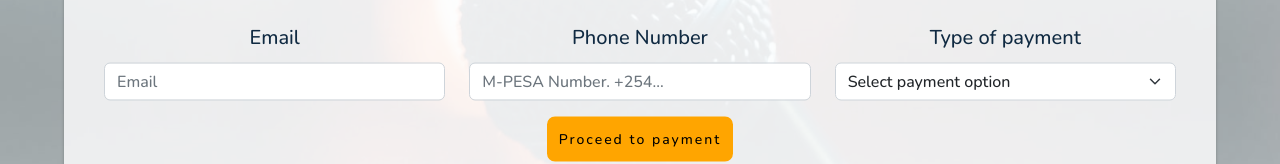
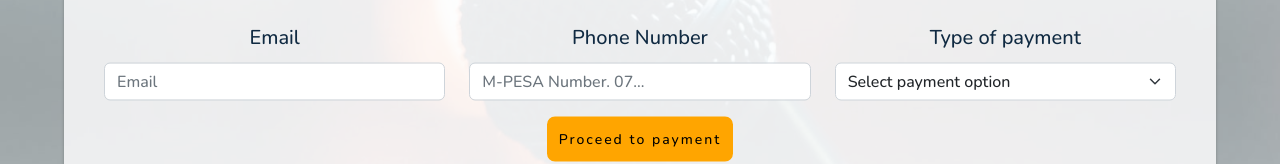
Before and after one commit to Ian-Mc-Okeyo/concert-front-end, a React (Create React App) app: page /buy in a window 1280 px wide. Shown: the part 363-527 px from the top of the page. Built offline with nearby package versions, Linux system fonts and the light colour scheme.

Commit message:
Update createAttendee.js

```diff
--- a/src/components/createAttendee.js
+++ b/src/components/createAttendee.js
@@ -235,7 +235,7 @@ const CreateAttendee = () => {
                             type="text"
                             className="form-control"
                             id="validationCustom02"
-                            placeholder="M-PESA Number. +254..."
+                            placeholder="M-PESA Number. 07..."
                             value={values.phone_number}
                             name='phone_number'
                             onChange={handleChange}
```
